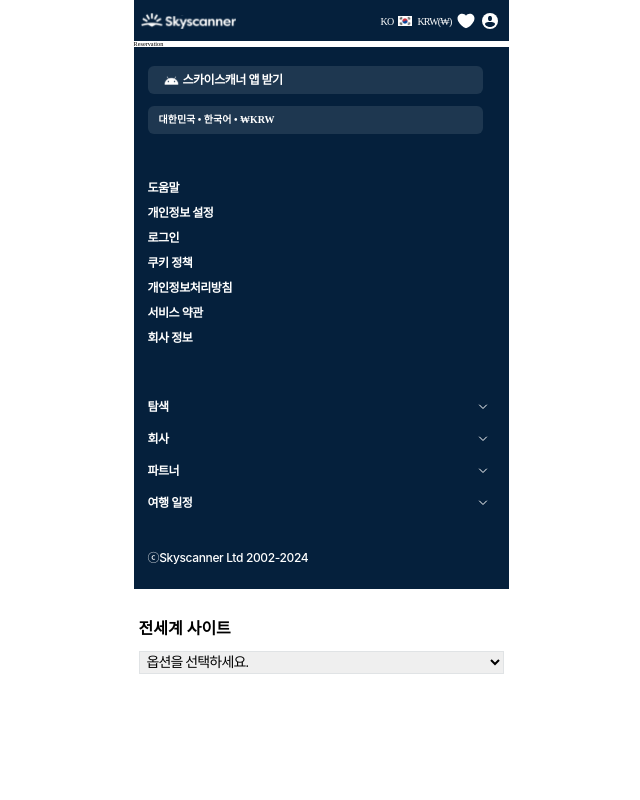
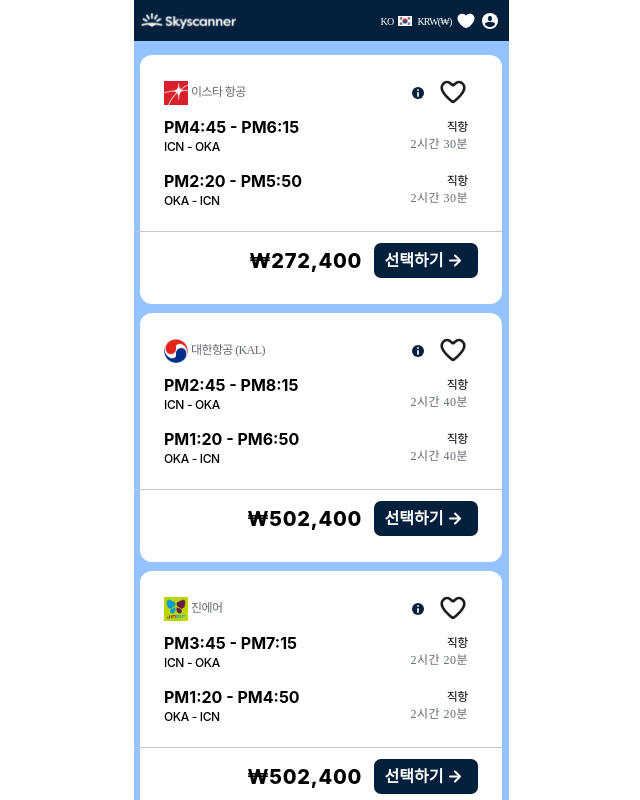
Before and after one commit to heesunee/35-COLLABORATION-WEB-SKYSCANNER, a React (Vite) app: page /reservation in a window 1280 px wide. Shown: the top 800 px of the page, without its empty margins (319-959 px from the left). Built offline with nearby package versions, Linux system fonts and the light colour scheme.

Commit message:
feat: 컴포넌트 분리

```diff
--- a/src/components/reservation/FlightCard.tsx
+++ b/src/components/reservation/FlightCard.tsx
@@ -1,14 +1,7 @@
+import Icons from './Icons';
 import Info from './Info';
-import PolygonIcon from '@/assets/svg/ic_ arrow_drop_down.svg?react';
-import ArrowrightIcon from '@/assets/svg/ic_arrow_right_white.svg?react';
-import ExclamationIcon from '@/assets/svg/ic_exclamation_circle_navy.svg?react';
-import FlightIcon from '@/assets/svg/ic_flight_white.svg?react';
-import HeartBlackIcon from '@/assets/svg/ic_heart_black.svg?react';
-import HeartIcon from '@/assets/svg/ic_heat_outline.svg?react';
-import EastarIcon from '@/assets/svg/img_eastar.svg?react';
-import JejuAirIcon from '@/assets/svg/img_jejuair.svg?react';
-import JinAirIcon from '@/assets/svg/img_jinair.svg?react';
-import KalIcon from '@/assets/svg/img_koreaair.svg?react';
+import PriceSelect from './PriceSelect';
+import { ArrowrightIcon, EastarIcon, JejuAirIcon, JinAirIcon, KalIcon } from '@/assets/svg';
 import { Flight } from '@/types/FlightTypes';
 import { useState } from 'react';
 import styled from 'styled-components';
@@ -52,29 +45,12 @@ const FlightCard = ({ flight }: FlightCardProps) => {
 					{airlineIcons[airline] || null}
 					{airline}
 				</AirLine>
-				<IconContainer>
-					{isTooltipVisible && (
-						<ToolTipContainer onClick={handleExclamationClick} style={{ cursor: 'pointer' }}>
-							<ToolTip>
-								<FlightIcon />
-								<StyledSpan>같은 노선의 항공편보다 이산화탄소 환산량이 </StyledSpan>
-								<StyledSpan isNumber>36%</StyledSpan>
-								<StyledSpan>더 적은 친환경 항공편이에요!</StyledSpan>
-							</ToolTip>
-							<PolyGonContainer>
-								<PolygonIcon />
-							</PolyGonContainer>
-						</ToolTipContainer>
-					)}
-
-					<ExclamationIcon onClick={handleExclamationClick} style={{ cursor: 'pointer' }} />
-
-					{isLike ? (
-						<HeartBlackIcon onClick={handleHeartClick} style={{ cursor: 'pointer' }} />
-					) : (
-						<HeartIcon onClick={handleHeartClick} style={{ cursor: 'pointer' }} />
-					)}
-				</IconContainer>
+				<Icons
+					isTooltipVisible={isTooltipVisible}
+					isLike={isLike}
+					handleExclamationClick={handleExclamationClick}
+					handleHeartClick={handleHeartClick}
+				/>
 			</TopBar>
 			<InfoContainer>
 				<Info depTime={arr_time1} arrTime={arr_time2} from={from} to={to} averageTime={average_time} />
@@ -83,16 +59,7 @@ const FlightCard = ({ flight }: FlightCardProps) => {
 
 			<Rectangle />
 
-			<BottomContainer>
-				<PriceContainer>
-					{/** 최저가 일때 해시태그, 후작업 예정 */}
-					<Price>₩{formatPrice(arr_price + dep_price)}</Price>
-				</PriceContainer>
-				<SelectButton>
-					선택하기
-					<ArrowrightIcon />
-				</SelectButton>
-			</BottomContainer>
+			<PriceSelect depPrice={dep_price} arrPrice={arr_price} formatPrice={formatPrice} />
 		</FlightCardContainer>
 	);
 };
@@ -124,11 +91,6 @@ const AirLine = styled.span`
 	gap: 0.3rem;
 `;
 
-const IconContainer = styled.div`
-	display: flex;
-	align-items: center;
-`;
-
 const InfoContainer = styled.div`
 	display: flex;
 	gap: 1.4rem;
@@ -146,62 +108,3 @@ const Rectangle = styled.div`
 	background-color: ${({ theme }) => theme.colors.grey30};
 	margin-top: 2rem;
 `;
-
-const BottomContainer = styled.div`
-	display: flex;
-	align-items: center;
-	gap: 1.2rem;
-	justify-content: right;
-	padding: 1.15rem 0;
-`;
-
-const PriceContainer = styled.div``;
-
-const Price = styled.p`
-	${({ theme }) => theme.fonts.e_title_eb_20}
-	letter-spacing: 0.07rem;
-`;
-const SelectButton = styled.button`
-	${({ theme }) => theme.fonts.title2_eb_16}
-	border: none;
-	border-radius: 0.7rem;
-	width: 10.4rem;
-	height: 3.5rem;
-	background-color: ${({ theme }) => theme.colors.darksky};
-	color: ${({ theme }) => theme.colors.white};
-	display: flex;
-	align-items: center;
-	justify-content: center;
-	cursor: pointer;
-`;
-
-const ToolTipContainer = styled.div`
-	position: absolute;
-	top: -7%;
-	left: -1.3%;
-	z-index: 1;
-`;
-
-const ToolTip = styled.div`
-	background-color: ${({ theme }) => theme.colors.darksky};
-	height: 3.1rem;
-	display: flex;
-	gap: 0.2rem;
-	align-items: center;
-	color: ${({ theme }) => theme.colors.white};
-	padding: 0.8rem 1rem;
-	border-radius: 0.4rem;
-	font-size: 1.2rem;
-	white-space: nowrap;
-`;
-
-const StyledSpan = styled.span<{ isNumber?: boolean }>`
-	${({ theme, isNumber }) => (isNumber ? theme.fonts.e_title_eb_12 : theme.fonts.btn3_sb_10)};
-`;
-
-const PolyGonContainer = styled.div`
-	position: absolute;
-	left: 73.4%;
-	top: 73%;
-	transform: scale(3, 4);
-`;
--- /dev/null
+++ b/src/components/reservation/FlightList.tsx
@@ -0,0 +1,18 @@
+import FlightCard from '@/components/reservation/FlightCard';
+import { Flight } from '@/types/FlightTypes';
+
+interface FlightListProps {
+	flights: Flight[];
+}
+
+const FlightList = ({ flights }: FlightListProps) => {
+	return (
+		<>
+			{flights.map((flight) => (
+				<FlightCard key={flight.id} flight={flight} />
+			))}
+		</>
+	);
+};
+
+export default FlightList;
--- /dev/null
+++ b/src/components/reservation/Icons.tsx
@@ -0,0 +1,74 @@
+import { ExclamationIcon, FlightIcon, HeartBlackIcon, HeartIcon, PolygonIcon } from '@/assets/svg';
+import styled from 'styled-components';
+
+interface IconsProps {
+	isTooltipVisible: boolean;
+	isLike: boolean;
+	handleExclamationClick: () => void;
+	handleHeartClick: () => void;
+}
+const Icons = ({ isTooltipVisible, isLike, handleExclamationClick, handleHeartClick }: IconsProps) => {
+	return (
+		<IconContainer>
+			{isTooltipVisible && (
+				<ToolTipContainer onClick={handleExclamationClick} style={{ cursor: 'pointer' }}>
+					<ToolTip>
+						<FlightIcon />
+						<StyledSpan>같은 노선의 항공편보다 이산화탄소 환산량이 </StyledSpan>
+						<StyledSpan isNumber>36%</StyledSpan>
+						<StyledSpan>더 적은 친환경 항공편이에요!</StyledSpan>
+					</ToolTip>
+					<PolyGonContainer>
+						<PolygonIcon />
+					</PolyGonContainer>
+				</ToolTipContainer>
+			)}
+
+			<ExclamationIcon onClick={handleExclamationClick} style={{ cursor: 'pointer' }} />
+
+			{isLike ? (
+				<HeartBlackIcon onClick={handleHeartClick} style={{ cursor: 'pointer' }} />
+			) : (
+				<HeartIcon onClick={handleHeartClick} style={{ cursor: 'pointer' }} />
+			)}
+		</IconContainer>
+	);
+};
+
+export default Icons;
+
+const IconContainer = styled.div`
+	display: flex;
+	align-items: center;
+`;
+
+const ToolTipContainer = styled.div`
+	position: absolute;
+	top: -7%;
+	left: -1.3%;
+	z-index: 1;
+`;
+
+const ToolTip = styled.div`
+	background-color: ${({ theme }) => theme.colors.darksky};
+	height: 3.1rem;
+	display: flex;
+	gap: 0.2rem;
+	align-items: center;
+	color: ${({ theme }) => theme.colors.white};
+	padding: 0.8rem 1rem;
+	border-radius: 0.4rem;
+	font-size: 1.2rem;
+	white-space: nowrap;
+`;
+
+const StyledSpan = styled.span<{ isNumber?: boolean }>`
+	${({ theme, isNumber }) => (isNumber ? theme.fonts.e_title_eb_12 : theme.fonts.btn3_sb_10)};
+`;
+
+const PolyGonContainer = styled.div`
+	position: absolute;
+	left: 73.4%;
+	top: 73%;
+	transform: scale(3, 4);
+`;
--- /dev/null
+++ b/src/components/reservation/PriceSelect.tsx
@@ -0,0 +1,54 @@
+import { ArrowrightIcon } from '@/assets/svg';
+import styled from 'styled-components';
+
+interface PriceSelectProps {
+	depPrice: number;
+	arrPrice: number;
+	formatPrice: (price: number) => string;
+}
+const PriceSelect = ({ depPrice, arrPrice, formatPrice }: PriceSelectProps) => {
+	// 금액 포맷 함수
+
+	return (
+		<BottomContainer>
+			<PriceContainer>
+				{/** 최저가 일때 해시태그, 후작업 예정 */}
+				<Price>₩{formatPrice(arrPrice + depPrice)}</Price>
+			</PriceContainer>
+			<SelectButton>
+				선택하기
+				<ArrowrightIcon />
+			</SelectButton>
+		</BottomContainer>
+	);
+};
+
+export default PriceSelect;
+
+const BottomContainer = styled.div`
+	display: flex;
+	align-items: center;
+	gap: 1.2rem;
+	justify-content: right;
+	padding: 1.15rem 0;
+`;
+
+const PriceContainer = styled.div``;
+
+const Price = styled.p`
+	${({ theme }) => theme.fonts.e_title_eb_20}
+	letter-spacing: 0.07rem;
+`;
+const SelectButton = styled.button`
+	${({ theme }) => theme.fonts.title2_eb_16}
+	border: none;
+	border-radius: 0.7rem;
+	width: 10.4rem;
+	height: 3.5rem;
+	background-color: ${({ theme }) => theme.colors.darksky};
+	color: ${({ theme }) => theme.colors.white};
+	display: flex;
+	align-items: center;
+	justify-content: center;
+	cursor: pointer;
+`;
--- a/src/pages/reservation/index.tsx
+++ b/src/pages/reservation/index.tsx
@@ -1,5 +1,23 @@
+import FlightList from '@/components/reservation/FlightList';
+import { flightData } from '@/mocks/mockFlightData';
+import styled from 'styled-components';
+
 const Reservation = () => {
-	return <>Reservation</>;
+	return (
+		<Container>
+			<FlightList flights={flightData} />
+		</Container>
+	);
 };
+export default Reservation;
 
-export default Reservation;
+const Container = styled.div`
+	height: 100rem;
+	background-color: ${({ theme }) => theme.colors.babyblue40};
+	display: flex;
+	flex-direction: column;
+	align-items: center;
+	justify-content: center;
+	padding-top: 5rem;
+	gap: 0.9rem;
+`;
```
Also changed, not shown: src/assets/svg/index.ts (+20 -0 lines).
